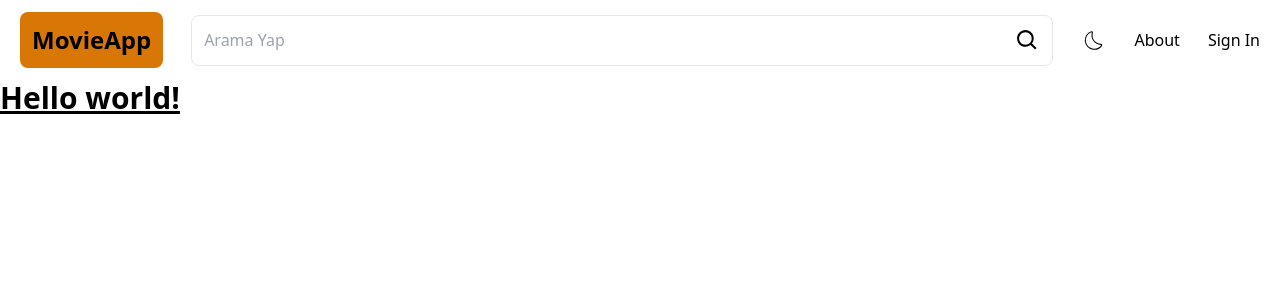
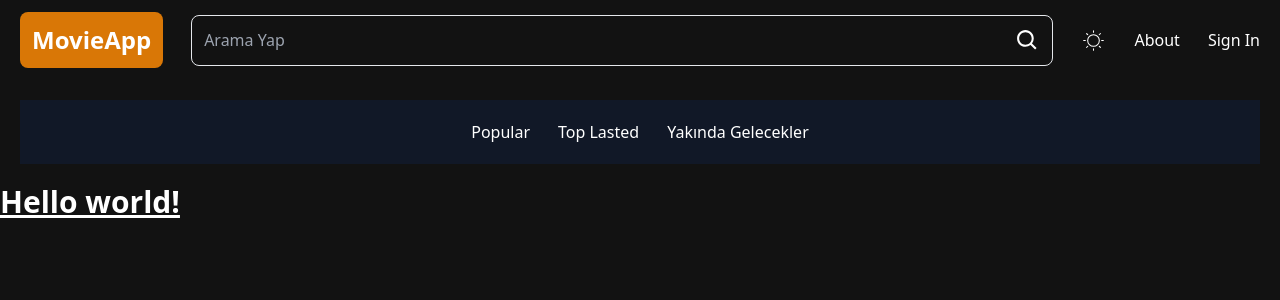
Before and after one commit to ylmgrbzz/MovieApp-with-NextJs, a Next.js app: page / in a window 1280 px wide. Both pictures are taken after a click on the icon 1093 px from the left and 40 px from the top of the page. Shown: the top 300 px of the page. Built offline with nearby package versions, Linux system fonts and the light colour scheme.

Commit message:
MovieAppNextJS

```diff
--- a/src/app/Providers.jsx
+++ b/src/app/Providers.jsx
@@ -3,7 +3,11 @@ import React from "react";
 import { ThemeProvider } from "next-themes";
 
 const Providers = ({ children }) => {
-  return <ThemeProvider>{children}</ThemeProvider>;
+  return (
+    <ThemeProvider enableSystem={true} attribute="class">
+      {children}
+    </ThemeProvider>
+  );
 };
 
 export default Providers;
--- a/src/app/layout.js
+++ b/src/app/layout.js
@@ -2,6 +2,7 @@ import react from "react";
 import "./global.css";
 import Header from "@/components/Header";
 import Providers from "./Providers";
+import Tabs from "@/components/Tabs";
 
 export const metadata = {
   title: "Next.js",
@@ -14,6 +15,7 @@ function Layout({ children }) {
       <body>
         <Providers>
           <Header />
+          <Tabs />
           {children}
         </Providers>
       </body>
--- a/src/components/Header.jsx
+++ b/src/components/Header.jsx
@@ -19,7 +19,7 @@ const Header = () => {
       <div className="bg-amber-600 rounded-lg p-3 text-2xl font-bold ">
         MovieApp
       </div>
-      <div className="flex flex-1 items-center gap-2 border p-3 rounded-lg">
+      <div className="flex flex-1 bg-transparent items-center gap-2 border p-3 rounded-lg">
         <input
           placeholder="Arama Yap"
           className="outline-none flex-1"
--- /dev/null
+++ b/src/components/Tabs.jsx
@@ -0,0 +1,43 @@
+"use client";
+import React from "react";
+import Link from "next/link";
+import { useSearchParams } from "next/navigation";
+const Tabs = () => {
+  const searchParams = useSearchParams();
+  const genre = searchParams.get("genre");
+  console.log("genre", genre);
+  const tabs = [
+    {
+      name: "Popular",
+      url: "popular",
+    },
+    {
+      name: "Top Lasted",
+      url: "lates",
+    },
+    {
+      name: "Yakında Gelecekler",
+      url: "upcoming",
+    },
+  ];
+  return (
+    <div className="p-5 m-5 gap-7 bg-gray-100 dark:bg-gray-900 flex items-center justify-center ">
+      {tabs.map((tab, i) => (
+        // eslint-disable-next-line react/jsx-key
+        <Link
+          key={i}
+          className={`cursor-pointer hover:opacity-75 transition-opacity ${
+            tab.url === genre
+              ? "underline underline-offset-8  text-amber-600"
+              : ""
+          }`}
+          href={`/?genre=${tab.url}`}
+        >
+          {tab.name}
+        </Link>
+      ))}
+    </div>
+  );
+};
+
+export default Tabs;
--- a/src/components/ThemeComp.jsx
+++ b/src/components/ThemeComp.jsx
@@ -1,11 +1,31 @@
-import React from "react";
-import react from "react";
-import { CiDark } from "react-icons/ci";
+"use client";
+import React, { useEffect, useState } from "react";
+import { useTheme } from "next-themes";
+import { CiDark, CiLight } from "react-icons/ci";
 
 const ThemeComp = () => {
+  const [mounted, setMounted] = useState(false);
+  const { systemTheme, theme, setTheme } = useTheme();
+
+  useEffect(() => setMounted(true), []);
+  const themeMode = theme === "system" ? systemTheme : theme;
+  console.log("themeMode", themeMode);
   return (
     <div>
-      <CiDark className="cursor-pointer" size={25} />
+      {mounted &&
+        (themeMode === "dark" ? (
+          <CiLight
+            className="cursor-pointer"
+            size={25}
+            onClick={() => setTheme("light")}
+          />
+        ) : (
+          <CiDark
+            className="cursor-pointer"
+            size={25}
+            onClick={() => setTheme("dark")}
+          />
+        ))}
     </div>
   );
 };
--- a/tailwind.config.js
+++ b/tailwind.config.js
@@ -12,4 +12,5 @@ module.exports = {
     extend: {},
   },
   plugins: [],
+  darkMode: "class",
 };
```
